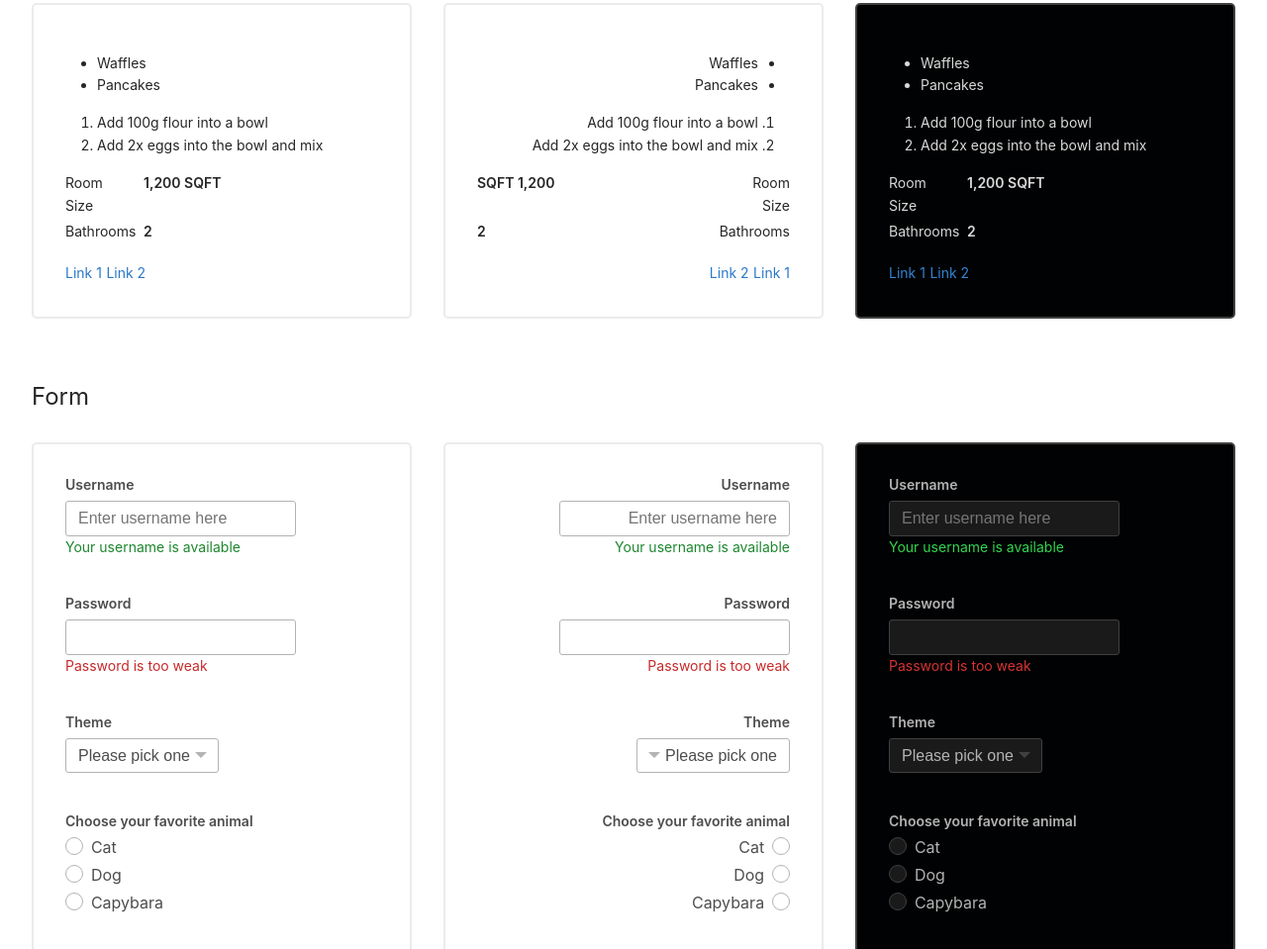
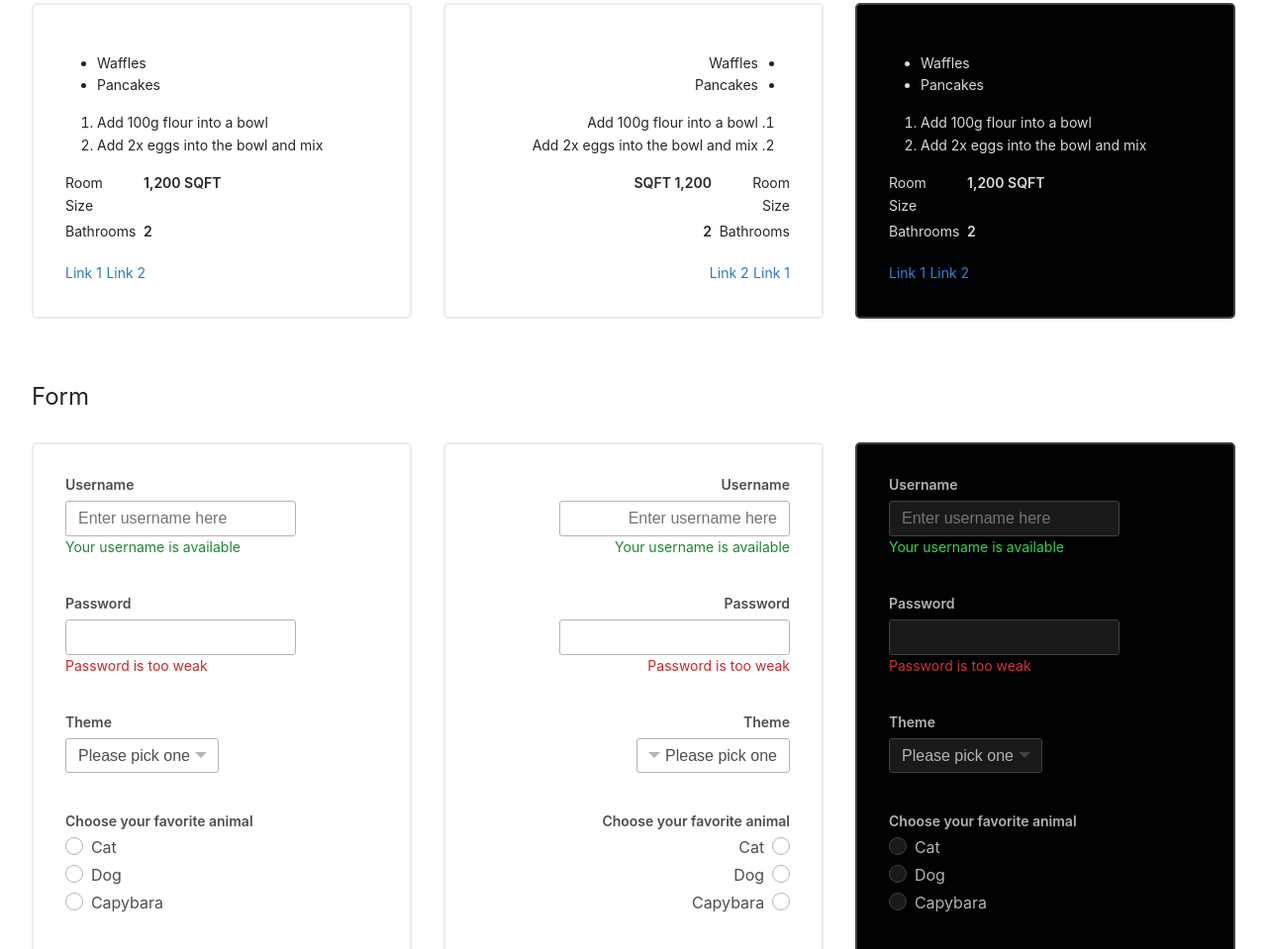
Before and after one commit to elishaterada/feathercss, a website: page index.html in a window 1280 px wide. Shown: the part 1970-2929 px from the top of the page at 99% size. Drawn offline with Linux system fonts and the light colour scheme.

Commit message:
Fix RTL direction for dd

```diff
--- a/src/components/list.css
+++ b/src/components/list.css
@@ -102,3 +102,7 @@ dd {
   font-weight: 600;
   color: var(--color-gray-1);
 }
+
+[dir="rtl"] dd {
+  float: right;
+}
```
